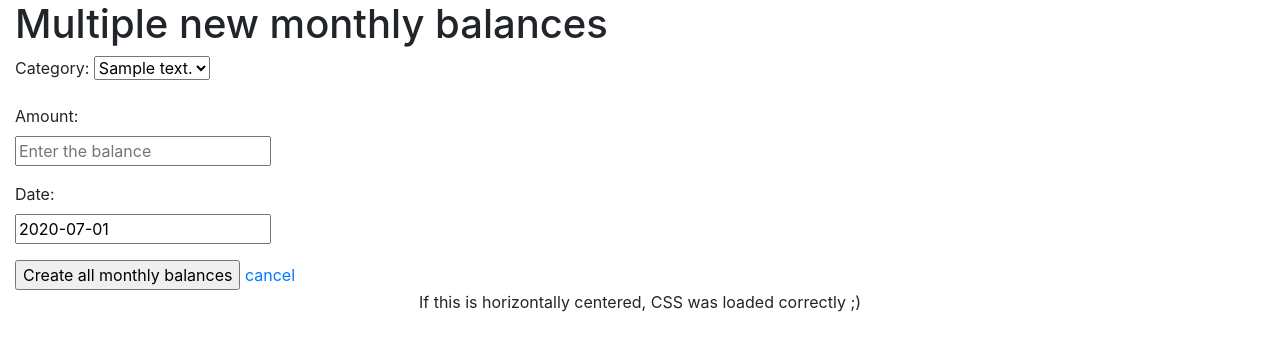
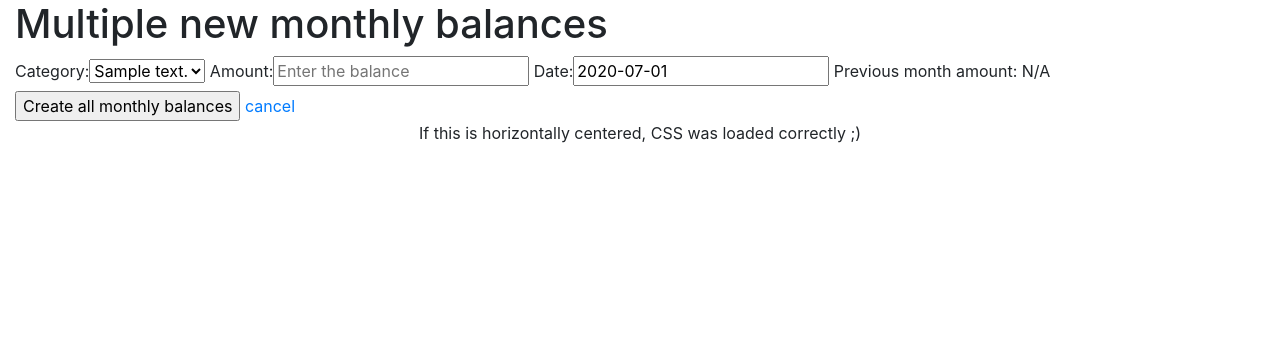
Before and after one commit to MicheleV/budgeteer, a Django app: page /monthly_balances/multiple_create in a window 1280 px wide. Shown: the part 56-407 px from the top of the page. Run offline with Django 3.2, Linux system fonts and the light colour scheme; tables that the repository leaves empty hold one stand-in row (values such as "Sample post"); parts of the project's set-up code (start-up, migrations or seed data) failed here and were passed over; some libraries are stand-ins or nearby versions.

Commit message:
Add js to copy amount from previous months in multiple form pages

```diff
--- /dev/null
+++ b/budgets/static/js/main.js
@@ -0,0 +1,7 @@
+// TODO: lint me!
+function setInput(element, value){
+  const formNum = element.id.replace("copy-button-","");
+  const targetId = `id_form-${formNum}-amount`
+  print(targetId, value)
+  document.getElementById(targetId).value = value
+}
--- a/budgets/templates/base.html
+++ b/budgets/templates/base.html
@@ -9,6 +9,7 @@
     <meta name="viewport" content="width=device-width, initial-scale=1">
     <title>{% block title %}{% endblock %}</title>
     <link href="{% static 'bootstrap/css/bootstrap.css' %}" rel="stylesheet" media="all">
+    {% block preload_js %}{% endblock %}
   </head>
 
   <body>
--- a/budgets/templates/budgets/expense_form.html
+++ b/budgets/templates/budgets/expense_form.html
@@ -13,7 +13,7 @@
     <div class="col-md-6">
       <form method="post">{% csrf_token %}
           {{ form.as_p }}
-          <input type="submit" value="Save">
+          <input id="id_submit" type="submit" value="Save">
       </form>
     </div>
   </div>
--- /dev/null
+++ b/budgets/templates/budgets/multiple_create_form.html
@@ -0,0 +1,17 @@
+{% load budgets_tags %}
+
+<div class="row form-row spacer">
+    <div class="col-12">
+        {{ form }}
+        <!-- TODO: Align buttons -->
+        <span >
+          <!-- TODO: Injecing values into js through jinja templates... Refactor me ASAP -->
+            {% if form.category.value in previous_budgets and previous_budgets|lookup:form.category.value > 0 %}
+              Previous month amount: {{ previous_budgets|lookup:form.category.value }}&nbsp;
+              <button type="button" id="copy-button-{{forloop.counter0}}" class="btn btn-info" onclick="setInput(this, {{ previous_budgets|lookup:form.category.value }})">Use this amount</button>
+            {% else %}
+              Previous month amount: N/A
+            {% endif %}
+        </span>
+    </div>
+</div>
--- a/budgets/templates/budgets/multiple_monthly_balance_form.html
+++ b/budgets/templates/budgets/multiple_monthly_balance_form.html
@@ -1,31 +1,22 @@
 {% extends 'base.html' %}
+{% load staticfiles %}
 {% load budgets_tags %}
 
+
+{% block preload_js %}
+  <link href="{% static 'js/main.js' %}" rel="preload" as="script">
+{% endblock %}
+
 {% block content %}
+
+  <script src="{% static 'js/main.js' %}" defer></script>
+
   <h1>Multiple new monthly balances</h1>
   <form class="form-horizontal" method="post">
     {% csrf_token %}
     {{ formset.management_form }}
     {% for form in formset %}
-        <div class="row form-row spacer">
-            <div class="col-2">
-                {{ form.as_p }}
-            </div>
-            <div class="col-4">
-                <!-- Empty row to allign the following to the amount input -->
-                <div class="input-group">
-                    <div class="input-group-append">
-                        <button class="btn add-form-row">&nbsp;</button>
-                    </div>
-                </div>
-                <!-- TODO look up how to this properly with bootstrap :)  -->
-                <div class="input-group" style="margin-top: 1rem;">
-                    {% if form.category.value in previous_budgets and previous_budgets|lookup:form.category.value > 0 %}
-                      Previous month amount: {{ previous_budgets|lookup:form.category.value }}&nbsp;
-                    {% endif %}
-                </div>
-            </div>
-        </div>
+        {% include "budgets/multiple_create_form.html" with form=form%}
     {% endfor %}
     <input type="submit" value="Create all monthly balances">
     <a href="{% url 'monthly_balances' %}">cancel</a>
--- a/budgets/views.py
+++ b/budgets/views.py
@@ -363,6 +363,8 @@ def multiple_new_monthly_budget(request):
     MBFormSet = formset_factory(form=f.MonthlyBudgetForm, extra=cats,
                                 max_num=cats)
 
+    curr_month_start = utils.get_month_boundaries()[0]
+    prev_month_start = utils.get_previous_month_first_day_date(curr_month_start)
     if request.method == 'POST':
         formset = MBFormSet(data=request.POST)
         if formset.is_valid():
@@ -375,9 +377,15 @@ def multiple_new_monthly_budget(request):
         for c in categories:
             intial_data.append({'date': curr_month_start, 'category': c.id})
         formset = MBFormSet(initial=intial_data)
-    print(formset)
+
+    prev_month_monthly_budgets = m.MonthlyBudget.objects.filter(date=prev_month_start)
+    prev_month_dic = {}
+    for _ in prev_month_monthly_budgets:
+        prev_month_dic[int(_.category.id)] = _.amount
+
     return render(request, 'budgets/multiple_monthly_budget_form.html',
-                  {'formset': formset})
+                  {'formset': formset,
+                   'previous_budgets': prev_month_dic})
 
 
 @require_http_methods(["GET", "POST"])
--- a/functional_tests/helpers.py
+++ b/functional_tests/helpers.py
@@ -160,9 +160,9 @@ def create_a_monthly_budget(self, category_name, amount, date,
 def create_entry(self, amount, category_name, note, expense_date,
                  is_income=False, verify_creation=True):
     # Frank visits the expenses page
-    url = reverse('expenses')
+    url = reverse('expenses_create')
     if is_income:
-        url = reverse('incomes')
+        url = reverse('incomes_create')
 
     self.browser.get(f"{self.live_server_url}{url}")
     # Frank sees an input box
```
Also changed, not shown: budgets/templates/budgets/multiple_monthly_budget_form.html (+13 -4 lines), budgets/tests/test_models.py (+0 -3 lines).
